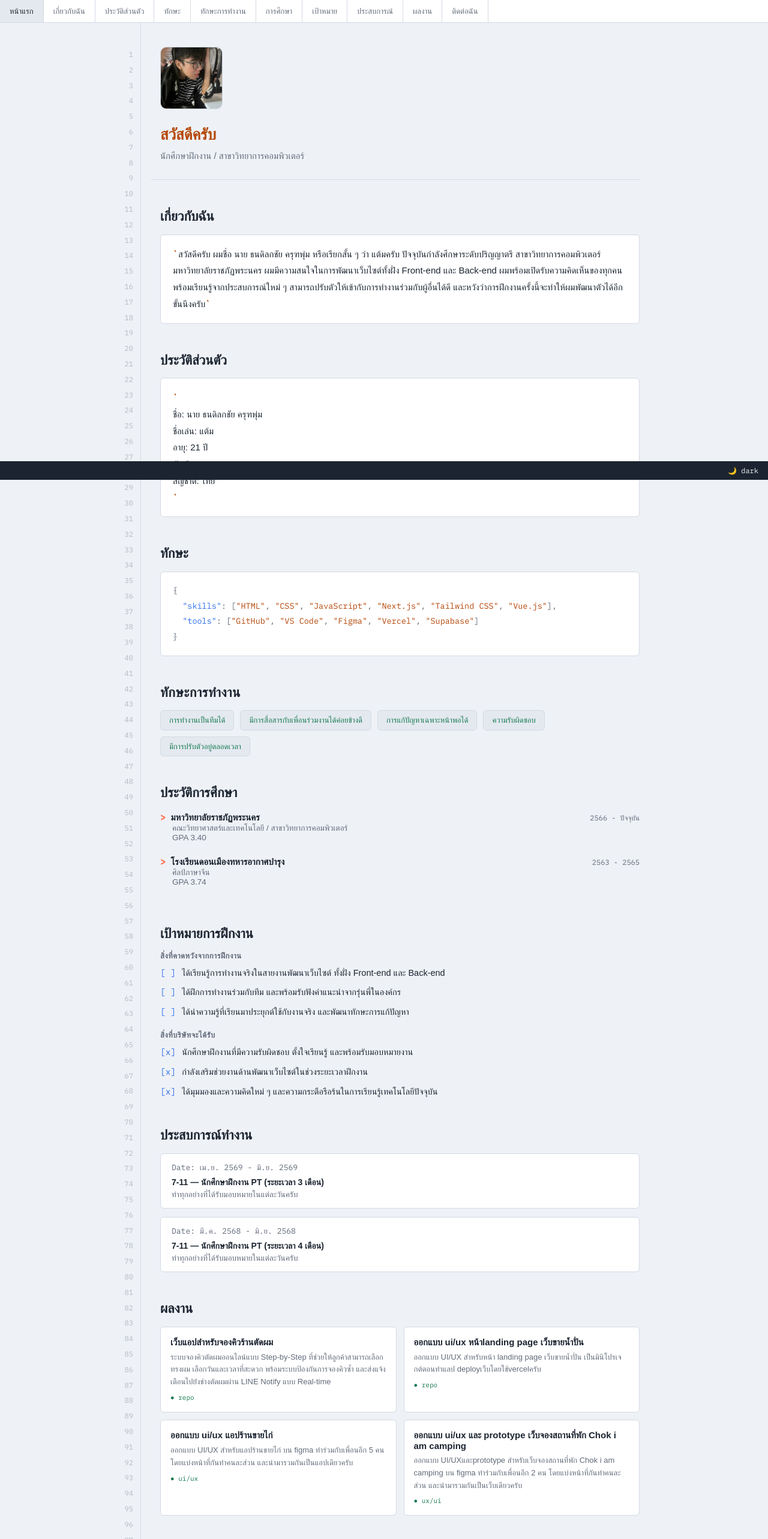
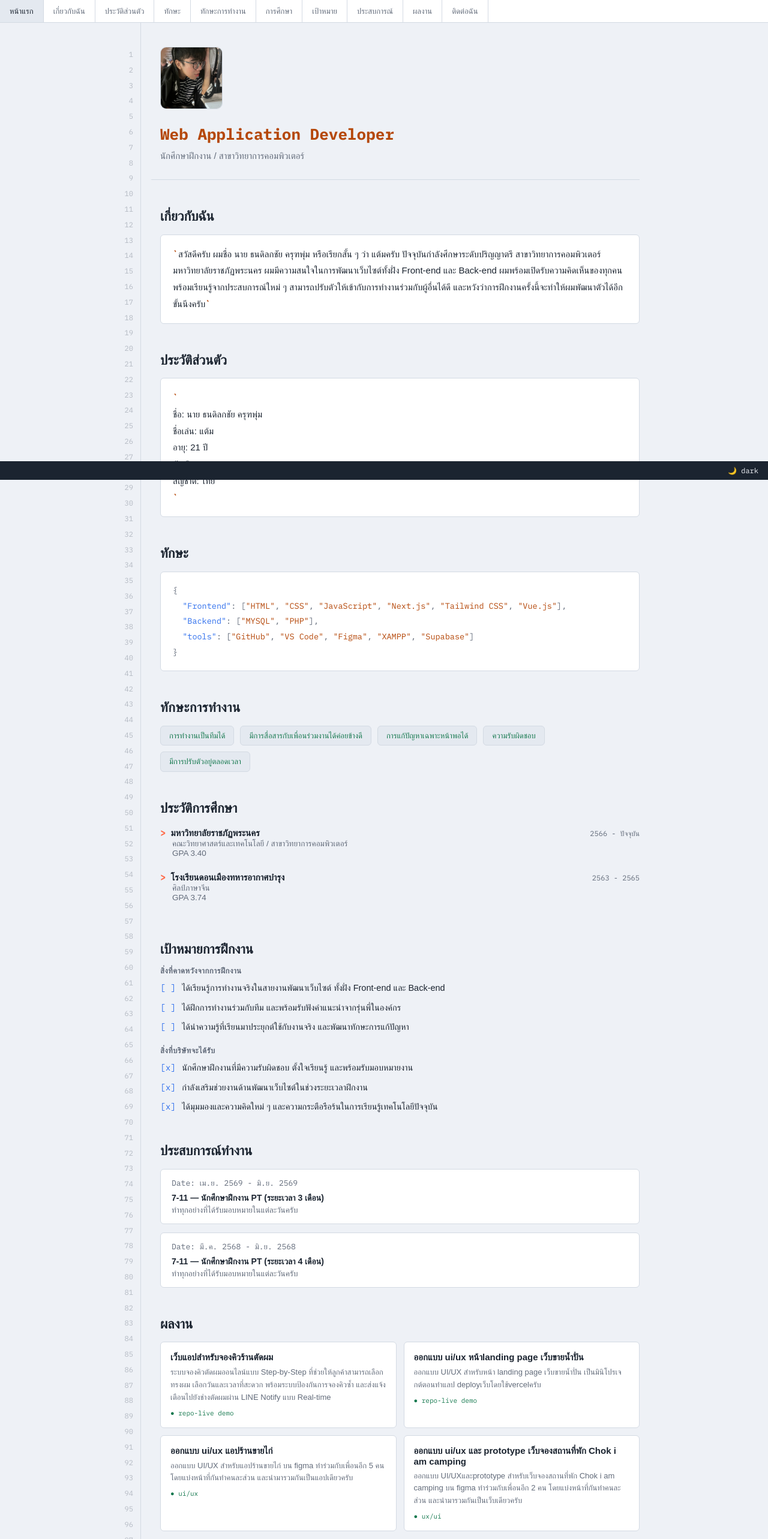
Before and after one commit to tgzoo7xza/my-portfolio, a Next.js app: page / in a window 1280 px wide. Shown: the top 2566 px of the page at 60% size. Built offline with nearby package versions, Linux system fonts and the light colour scheme; a web font is replaced by a local one.

Commit message:
อัพ9

```diff
--- a/app/page.tsx
+++ b/app/page.tsx
@@ -3,7 +3,7 @@
 import { useState } from "react";
 import Image from "next/image";
 
-const GUTTER_LINES = Array.from({ length: 113 }, (_, i) => i + 1);
+const GUTTER_LINES = Array.from({ length: 114 }, (_, i) => i + 1);
 
 function Bar({ pct }: { pct: number }) {
   const total = 20;
@@ -54,7 +54,7 @@ export default function Home() {
               className="avatar"
             />
             <h1>
-              <span className="str">สวัสดีครับ</span>
+              <span className="str">Web Application Developer</span>
             </h1>
             <p className="prompt-line">
               นักศึกษาฝึกงาน / สาขาวิทยาการคอมพิวเตอร์{""}
@@ -95,18 +95,21 @@ export default function Home() {
             <pre className="json-block">
               <code>
                 {"{"}
-                {"\n"}  <span className="json-key">"skills"</span>: [
+                {"\n"}  <span className="json-key">"Frontend"</span>: [
                 <span className="json-str">"HTML"</span>,{" "}
                 <span className="json-str">"CSS"</span>,{" "}
                 <span className="json-str">"JavaScript"</span>,{" "}
                 <span className="json-str">"Next.js"</span>,{" "}
                 <span className="json-str">"Tailwind CSS"</span>,{" "}
                 <span className="json-str">"Vue.js"</span>],
+                {"\n"}  <span className="json-key">"Backend"</span>: [
+                <span className="json-str">"MYSQL"</span>,{" "}
+                <span className="json-str">"PHP"</span>],
                 {"\n"}  <span className="json-key">"tools"</span>: [
                 <span className="json-str">"GitHub"</span>,{" "}
                 <span className="json-str">"VS Code"</span>,{" "}
                 <span className="json-str">"Figma"</span>,{" "}
-                <span className="json-str">"Vercel"</span>,{" "}
+                <span className="json-str">"XAMPP"</span>,{" "}
                 <span className="json-str">"Supabase"</span>]
                 {"\n"}
                 {"}"}
@@ -229,7 +232,7 @@ export default function Home() {
                   เลือกวันและเวลาที่สะดวก พร้อมระบบป้องกันการจองคิวซ้ำ และส่งแจ้งเตือนไปยังช่างตัดผมผ่าน
                   LINE Notify แบบ Real-time
                 </p>
-                <span className="file-status">● repo</span>
+                <span className="file-status">● repo-live demo</span>
               </a>
 
               <a
@@ -242,7 +245,7 @@ export default function Home() {
                 <p>ออกแบบ UI/UX สำหรับหน้า landing page เว็บขายน้ำปั่น เป็นมินิโปรเจกต์ตอนทำแลป
                   deployเว็บโดยใช้vercelครับ
                 </p>
-                <span className="file-status">● repo</span>
+                <span className="file-status">● repo-live demo</span>
               </a>
 
               <a
```
Also changed, not shown: 1 other file (tests, documents, lock files or other folders).
